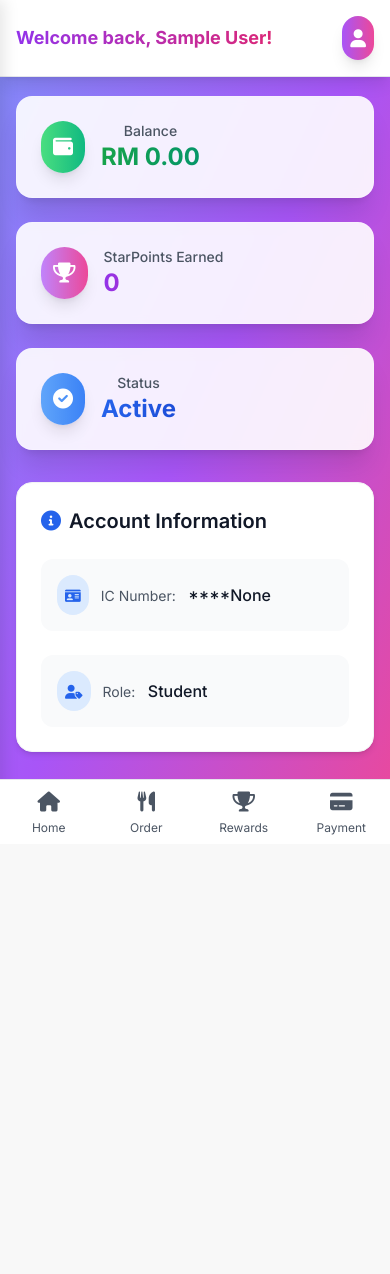
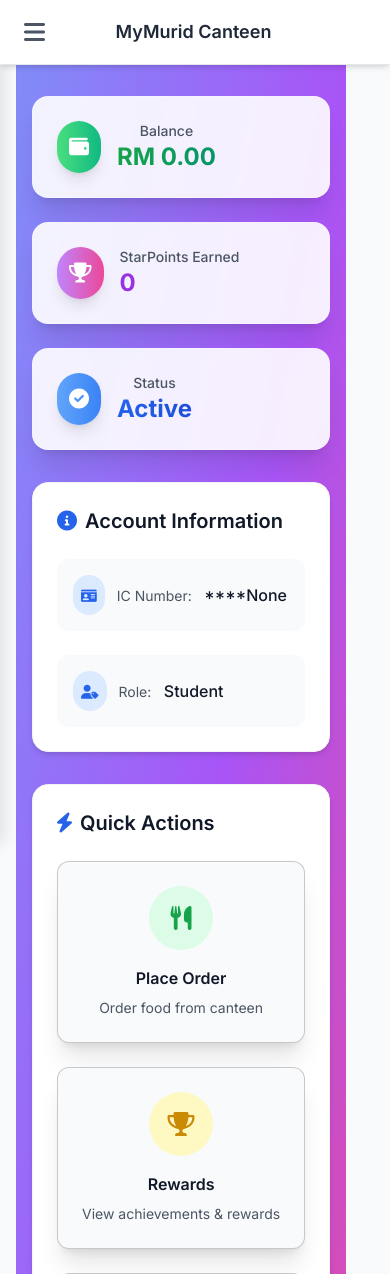
Before and after one commit to Yipalgaming/MyMurid, a Flask app: page /student in a window 390 px wide. Shown: the top 1274 px of the page. Before the commit the page ends 835 px from the top, so only its background shows below. Run offline with Flask 3, Linux system fonts and the light colour scheme; the visitor is signed in with stand-in values (Sample User, id 1); some libraries are stand-ins or nearby versions.

Commit message:
Add top nav with hamburger menu, swipe gesture for sidebar, remove bottom nav, and non-sticky headers

```diff
--- a/templates/base.html
+++ b/templates/base.html
@@ -371,7 +371,7 @@
     </div>
   {% endif %}
 
-  <div class="main-content {% if user.is_authenticated and request.endpoint not in ['login', 'parent_login', 'parent_register'] %}ml-0 md:ml-64{% endif %} {% if request.endpoint not in ['login', 'parent_login', 'parent_register'] %}px-4 sm:px-6 pb-20 md:pb-6{% endif %} {% if request.endpoint in ['login', 'parent_login', 'parent_register'] %}flex justify-center{% endif %}">
+  <div class="main-content {% if user.is_authenticated and request.endpoint not in ['login', 'parent_login', 'parent_register'] %}mt-16 ml-0 md:ml-64{% endif %} {% if request.endpoint not in ['login', 'parent_login', 'parent_register'] %}px-4 sm:px-6{% endif %} {% if request.endpoint in ['login', 'parent_login', 'parent_register'] %}flex justify-center{% endif %}">
     {% with messages = get_flashed_messages(with_categories=true) %}
       {% if messages %}
         <div class="max-w-4xl mx-auto">
@@ -403,76 +403,15 @@
   {% block content %}{% endblock %}
 </div>
 
-<!-- Bottom Navigation - visible only on mobile (< 768px) -->
+<!-- Top Navigation Bar - visible on all screens -->
 {% if user.is_authenticated %}
-<nav class="fixed bottom-0 left-0 right-0 bg-white border-t border-gray-200 md:hidden z-50" id="bottom-nav" aria-label="Mobile navigation">
-  <div class="flex justify-around items-center h-16">
-    {% if user.role == 'student' %}
-      <a href="{{ url_for('student_dashboard') }}" class="flex flex-col items-center justify-center flex-1 text-gray-600 hover:text-indigo-600 transition-colors">
-        <i class="fas fa-home text-xl mb-1"></i>
-        <span class="text-xs">Home</span>
-      </a>
-      <a href="{{ url_for('order') }}" class="flex flex-col items-center justify-center flex-1 text-gray-600 hover:text-indigo-600 transition-colors">
-        <i class="fas fa-utensils text-xl mb-1"></i>
-        <span class="text-xs">Order</span>
-      </a>
-      <a href="{{ url_for('rewards_dashboard') }}" class="flex flex-col items-center justify-center flex-1 text-gray-600 hover:text-indigo-600 transition-colors">
-        <i class="fas fa-trophy text-xl mb-1"></i>
-        <span class="text-xs">Rewards</span>
-      </a>
-      <a href="{{ url_for('payment') }}" class="flex flex-col items-center justify-center flex-1 text-gray-600 hover:text-indigo-600 transition-colors">
-        <i class="fas fa-credit-card text-xl mb-1"></i>
-        <span class="text-xs">Payment</span>
-      </a>
-    {% elif user.role == 'admin' %}
-      <a href="{{ url_for('admin_dashboard') }}" class="flex flex-col items-center justify-center flex-1 text-gray-600 hover:text-indigo-600 transition-colors">
-        <i class="fas fa-tachometer-alt text-xl mb-1"></i>
-        <span class="text-xs">Dashboard</span>
-      </a>
-      <a href="{{ url_for('manage_students') }}" class="flex flex-col items-center justify-center flex-1 text-gray-600 hover:text-indigo-600 transition-colors">
-        <i class="fas fa-users text-xl mb-1"></i>
-        <span class="text-xs">Students</span>
-      </a>
-      <a href="{{ url_for('paid_orders') }}" class="flex flex-col items-center justify-center flex-1 text-gray-600 hover:text-indigo-600 transition-colors">
-        <i class="fas fa-receipt text-xl mb-1"></i>
-        <span class="text-xs">Orders</span>
-      </a>
-      <a href="{{ url_for('topup') }}" class="flex flex-col items-center justify-center flex-1 text-gray-600 hover:text-indigo-600 transition-colors">
-        <i class="fas fa-plus-circle text-xl mb-1"></i>
-        <span class="text-xs">Top-up</span>
-      </a>
-    {% elif user.role == 'staff' %}
-      <a href="{{ url_for('staff_dashboard') }}" class="flex flex-col items-center justify-center flex-1 text-gray-600 hover:text-indigo-600 transition-colors">
-        <i class="fas fa-tachometer-alt text-xl mb-1"></i>
-        <span class="text-xs">Home</span>
-      </a>
-      <a href="{{ url_for('paid_orders') }}" class="flex flex-col items-center justify-center flex-1 text-gray-600 hover:text-indigo-600 transition-colors">
-        <i class="fas fa-receipt text-xl mb-1"></i>
-        <span class="text-xs">Orders</span>
-      </a>
-      <a href="{{ url_for('food_demand_analytics') }}" class="flex flex-col items-center justify-center flex-1 text-gray-600 hover:text-indigo-600 transition-colors">
-        <i class="fas fa-chart-pie text-xl mb-1"></i>
-        <span class="text-xs">Analytics</span>
-      </a>
-      <a href="{{ url_for('transactions') }}" class="flex flex-col items-center justify-center flex-1 text-gray-600 hover:text-indigo-600 transition-colors">
-        <i class="fas fa-exchange-alt text-xl mb-1"></i>
-        <span class="text-xs">Transactions</span>
-      </a>
-    {% elif not user.role %}
-      <!-- Parent navigation -->
-      <a href="{{ url_for('parent_dashboard') }}" class="flex flex-col items-center justify-center flex-1 text-gray-600 hover:text-indigo-600 transition-colors">
-        <i class="fas fa-home text-xl mb-1"></i>
-        <span class="text-xs">Home</span>
-      </a>
-      <a href="{{ url_for('add_child') }}" class="flex flex-col items-center justify-center flex-1 text-gray-600 hover:text-indigo-600 transition-colors">
-        <i class="fas fa-user-plus text-xl mb-1"></i>
-        <span class="text-xs">Add Child</span>
-      </a>
-      <a href="{{ url_for('logout') }}" class="flex flex-col items-center justify-center flex-1 text-red-600 hover:text-red-700 transition-colors">
-        <i class="fas fa-sign-out-alt text-xl mb-1"></i>
-        <span class="text-xs">Logout</span>
-      </a>
-    {% endif %}
+<nav class="fixed top-0 left-0 right-0 bg-white border-b border-gray-200 z-50 shadow-md" id="top-nav" aria-label="Top navigation">
+  <div class="flex items-center justify-between h-16 px-4">
+    <button onclick="toggleSidebar()" class="text-gray-600 hover:text-indigo-600 transition-colors p-2">
+      <i class="fas fa-bars text-2xl"></i>
+    </button>
+    <h1 class="text-lg font-semibold text-gray-800">MyMurid Canteen</h1>
+    <div class="w-10"></div> <!-- Spacer for centering -->
   </div>
 </nav>
 {% endif %}
@@ -494,12 +433,39 @@ function toggleSidebar() {
   sidebar.classList.toggle('-translate-x-full');
 }
 
-// Close sidebar when clicking outside on mobile
+// Swipe gesture support
+let touchStartX = 0;
+let touchEndX = 0;
+
+document.addEventListener('touchstart', function(event) {
+  touchStartX = event.changedTouches[0].screenX;
+}, false);
+
+document.addEventListener('touchend', function(event) {
+  touchEndX = event.changedTouches[0].screenX;
+  handleSwipe();
+}, false);
+
+function handleSwipe() {
+  const sidebar = document.getElementById('sidebar');
+  const swipeDistance = touchEndX - touchStartX;
+
+  // Swipe right to open (from left edge)
+  if (touchStartX < 50 && swipeDistance > 50) {
+    sidebar.classList.remove('-translate-x-full');
+  }
+  // Swipe left to close
+  else if (swipeDistance < -50) {
+    sidebar.classList.add('-translate-x-full');
+  }
+}
+
+// Close sidebar when clicking outside
 document.addEventListener('click', function(event) {
   const sidebar = document.getElementById('sidebar');
   const toggleButton = event.target.closest('[onclick="toggleSidebar()"]');
 
-  if (globalThis.innerWidth <= 768 && !sidebar.contains(event.target) && !toggleButton) {
+  if (!sidebar.contains(event.target) && !toggleButton) {
     sidebar.classList.add('-translate-x-full');
   }
 });
@@ -517,9 +483,7 @@ globalThis.addEventListener('resize', function() {
 // Initialize sidebar state
 document.addEventListener('DOMContentLoaded', function() {
   const sidebar = document.getElementById('sidebar');
-  if (globalThis.innerWidth <= 768) {
-    sidebar.classList.add('-translate-x-full');
-  }
+  sidebar.classList.add('-translate-x-full');
 });
 </script>
 
--- a/templates/dashboard.html
+++ b/templates/dashboard.html
@@ -1,31 +1,8 @@
 {% extends "base.html" %}
 {% block title %}Dashboard{% endblock %}
 {% block content %}
-<div class="fixed inset-y-0 left-0 md:left-64 right-0 bg-gradient-to-br from-indigo-400 via-purple-500 to-pink-500 overflow-hidden">
-  <!-- Header -->
-  <div class="absolute top-0 left-0 right-0 bg-white shadow-lg border-b z-10">
-    <div class="max-w-7xl mx-auto px-4 sm:px-6 lg:px-8 py-4 md:py-6">
-      <div class="flex items-center justify-between">
-        <div>
-          <h1 class="text-lg md:text-3xl font-bold bg-gradient-to-r from-purple-600 to-pink-600 bg-clip-text text-transparent">Welcome back, {{ user.name }}!</h1>
-          <p class="text-gray-600 mt-1 text-xs md:text-base hidden sm:block">Student Dashboard</p>
-        </div>
-        <div class="flex items-center space-x-4">
-          <div class="bg-gradient-to-r from-purple-500 to-pink-500 rounded-full p-2 md:p-3 shadow-lg">
-            <i class="fas fa-user text-white text-lg md:text-xl"></i>
-          </div>
-          <a href="{{ url_for('logout') }}" class="hidden md:flex items-center bg-red-500 hover:bg-red-600 text-white px-4 py-2 rounded-xl transition-all duration-300 transform hover:scale-105 shadow-lg">
-            <i class="fas fa-sign-out-alt mr-2"></i>
-            <span>Logout</span>
-          </a>
-        </div>
-      </div>
-    </div>
-  </div>
-
-  <!-- Content Area -->
-  <div class="absolute top-20 md:top-24 left-0 right-0 bottom-0 md:bottom-0 overflow-y-auto pb-20 md:pb-0">
-    <div class="max-w-7xl mx-auto px-4 sm:px-6 lg:px-8 pt-4 pb-8">
+<div class="min-h-screen bg-gradient-to-br from-indigo-400 via-purple-500 to-pink-500 relative overflow-hidden">
+  <div class="max-w-7xl mx-auto px-4 sm:px-6 lg:px-8 py-8">
     <!-- Status Cards -->
     <div class="grid grid-cols-1 md:grid-cols-3 gap-6 mb-8">
       <div class="bg-white/90 backdrop-blur-sm rounded-2xl shadow-xl border border-white/20 p-6 transform hover:scale-105 transition-all duration-300">
```
